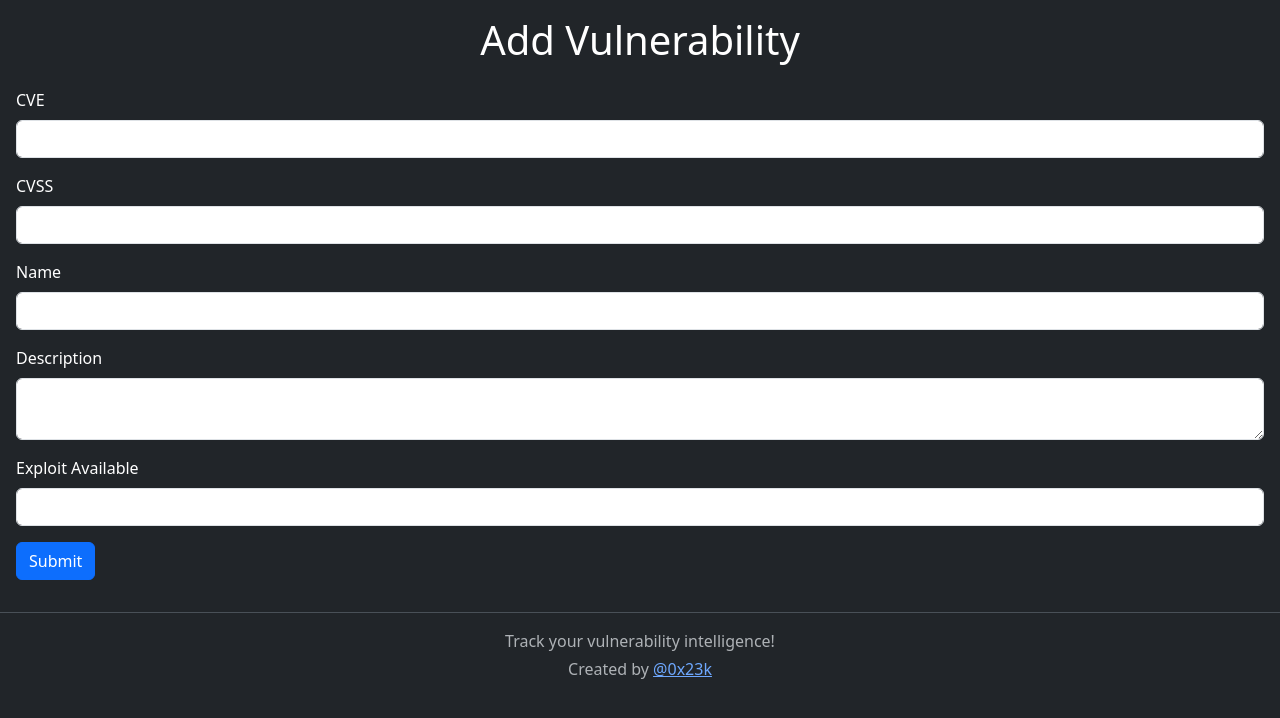
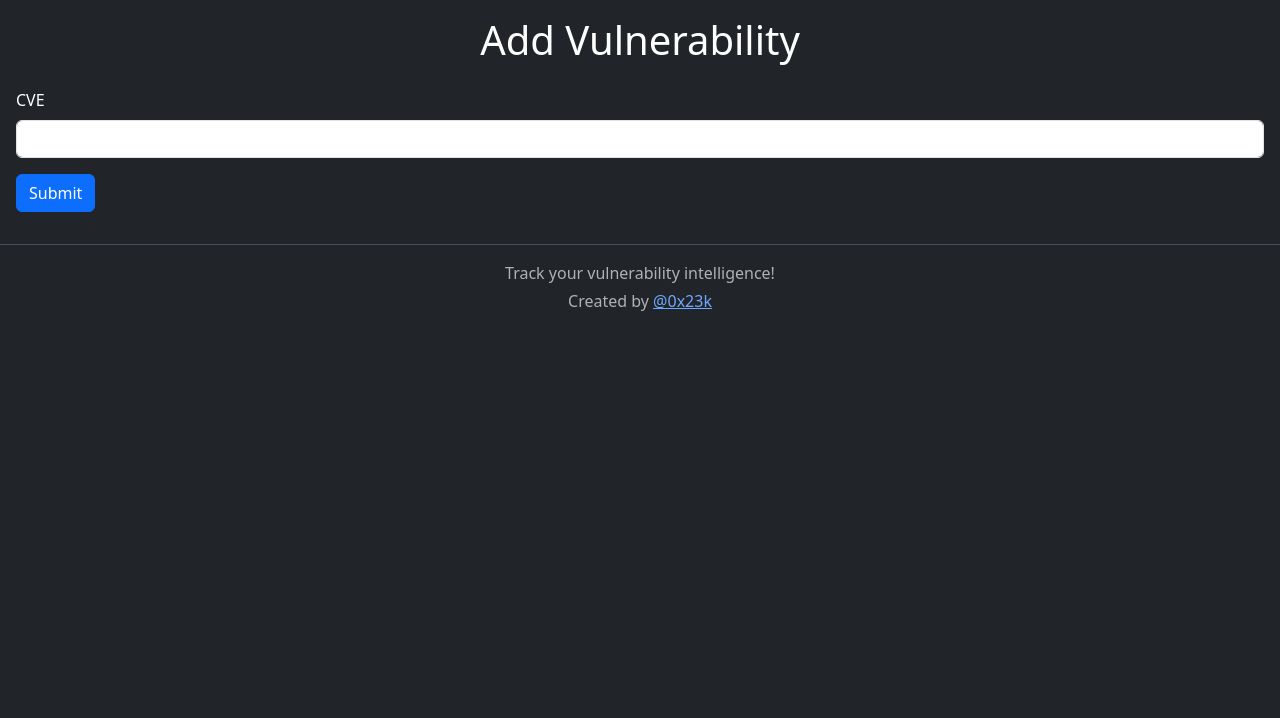
Before and after one commit to ZekeriyaAY/VulnIntelTracker, a Flask app: page /vuln/add in a window 1280 px wide. Shown: the part 56-774 px from the top of the page. Run offline with Flask 3, Linux system fonts and the light colour scheme; some libraries are stand-ins or nearby versions.

Commit message:
Vuln Add changed

```diff
--- a/app/templates/vulnerability/add.html
+++ b/app/templates/vulnerability/add.html
@@ -18,61 +18,6 @@
         {{ form.cve(class_="form-control") }}
         {% endif %}
     </div>
-    <div class="form-group mb-3">
-        {{ form.cvss.label(class_="form-label") }}<br>
-        {% if form.cvss.errors %}
-        {{ form.cvss(class_="form-control is-invalid") }}
-        <div class="invalid-feedback">
-            {% for error in form.cvss.errors %}
-            <span style="color: red;">{{ error }}</span>
-            {% endfor %}
-        </div>
-        {% else %}
-        {{ form.cvss(class_="form-control") }}
-        {% endif %}
-    </div>
-    <div class="form-group mb-3">
-        {{ form.name.label(class_="form-label") }}<br>
-        {% if form.name.errors %}
-        {{ form.name(class_="form-control is-invalid") }}
-        <div class="invalid-feedback">
-            {% for error in form.name.errors %}
-            <span style="color: red;">{{ error }}</span>
-            {% endfor %}
-        </div>
-        {% else %}
-        {{ form.name(class_="form-control") }}
-        {% endif %}
-    </div>
-    <div class="form-group mb-3">
-        {{ form.description.label(class_="form-label") }}<br>
-        {% if form.description.errors %}
-        {{ form.description(class_="form-control is-invalid") }}
-        <div class="invalid-feedback">
-            {% for error in form.description.errors %}
-            <span style="color: red;">{{ error }}</span>
-            {% endfor %}
-        </div>
-        {% else %}
-        {{ form.description(class_="form-control") }}
-        {% endif %}
-    </div>
-    <div class="form-group mb-3">
-        {{ form.exploit_available.label(class_="form-label") }}<br>
-        {% if form.exploit_available.errors %}
-        {{ form.exploit_available(class_="form-control is-invalid") }}
-        <div class="invalid-feedback">
-            {% for error in form.exploit_available.errors %}
-            <span style="color: red;">{{ error }}</span>
-            {% endfor %}
-        </div>
-        {% else %}
-        {{ form.exploit_available(class_="form-control") }}
-        {% endif %}
-    </div>
-
-
-
 
     <div class="form-group mb-3 mx-auto">
         {{ form.submit(class="form_control btn btn-primary") }}
--- a/app/vulnerability/add.py
+++ b/app/vulnerability/add.py
@@ -5,16 +5,16 @@ from .models import Vulnerability
 
 
 class VulnerabilityForm(FlaskForm):
-    cve = StringField('CVE', validators=[DataRequired(), Length(max=32)])
-    cvss = FloatField('CVSS', validators=[Optional(), NumberRange(min=0.0, max=10.0)])
-    name = StringField('Name', validators=[Length(max=64)])
-    description = TextAreaField('Description', validators=[Length(max=500)])
-    exploit_available = StringField(
-        'Exploit Available', validators=[Length(max=10)])
+    cve = StringField('CVE', validators=[DataRequired(), Length(max=20)])
+    # cvss = FloatField('CVSS', validators=[Optional(), NumberRange(min=0.0, max=10.0)])
+    # name = StringField('Name', validators=[Length(max=64)])
+    # description = TextAreaField('Description', validators=[Length(max=500)])
+    # exploit_available = StringField(
+    #     'Exploit Available', validators=[Length(max=10)])
     submit = SubmitField('Submit')
 
     def validate_cve(self, cve):
-        vulnerability = Vulnerability.query.filter_by(cve=cve.data).first()
+        vulnerability = Vulnerability.query.get(cve.data)
         if vulnerability is not None:
             raise ValidationError(
                 'Please use a different CVE or update the existing one.')
```
